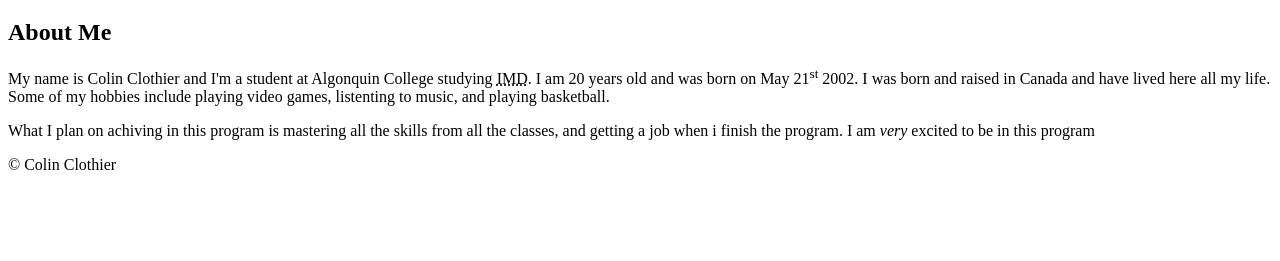
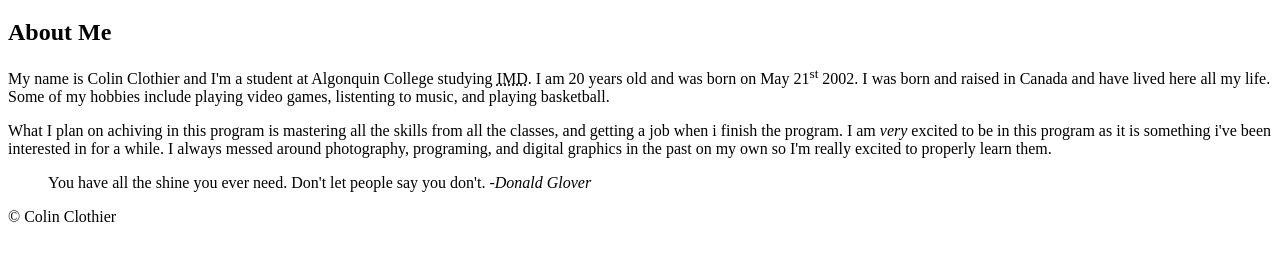
Before and after one commit to ColinClothier1/html-assignment, a plain HTML site: page index.html in a window 1280 px wide. Shown: the part 61-322 px from the top of the page. Drawn offline with Linux system fonts and the light colour scheme.

Commit message:
Finished Assignment

```diff
--- a/index.html
+++ b/index.html
@@ -12,7 +12,8 @@
             <article>
                 <h2>About Me</h2>
                     <p>My name is Colin Clothier and I'm a student at Algonquin College studying <abbr title="Interactive Media Design">IMD</abbr>. I am 20 years old and was born on May 21<sup>st</sup> 2002. I was born and raised in Canada and have lived here all my life. Some of my hobbies include playing video games, listenting to music, and playing basketball.</p>
-                    <p>What I plan on achiving in this program is mastering all the skills from all the classes, and getting a job when i finish the program. I am <em>very</em> excited to be in this program</p>
+                    <p>What I plan on achiving in this program is mastering all the skills from all the classes, and getting a job when i finish the program. I am <em>very</em> excited to be in this program as it is something i've been interested in for a while. I always messed around photography, programing, and digital graphics in the past on my own so I'm really excited to properly learn them.</p>
+                    <blockquote>You have all the shine you ever need. Don't let people say you don't. -<cite>Donald Glover</cite></blockquote>
             </article>
     <footer>
         &copy; Colin Clothier
```
